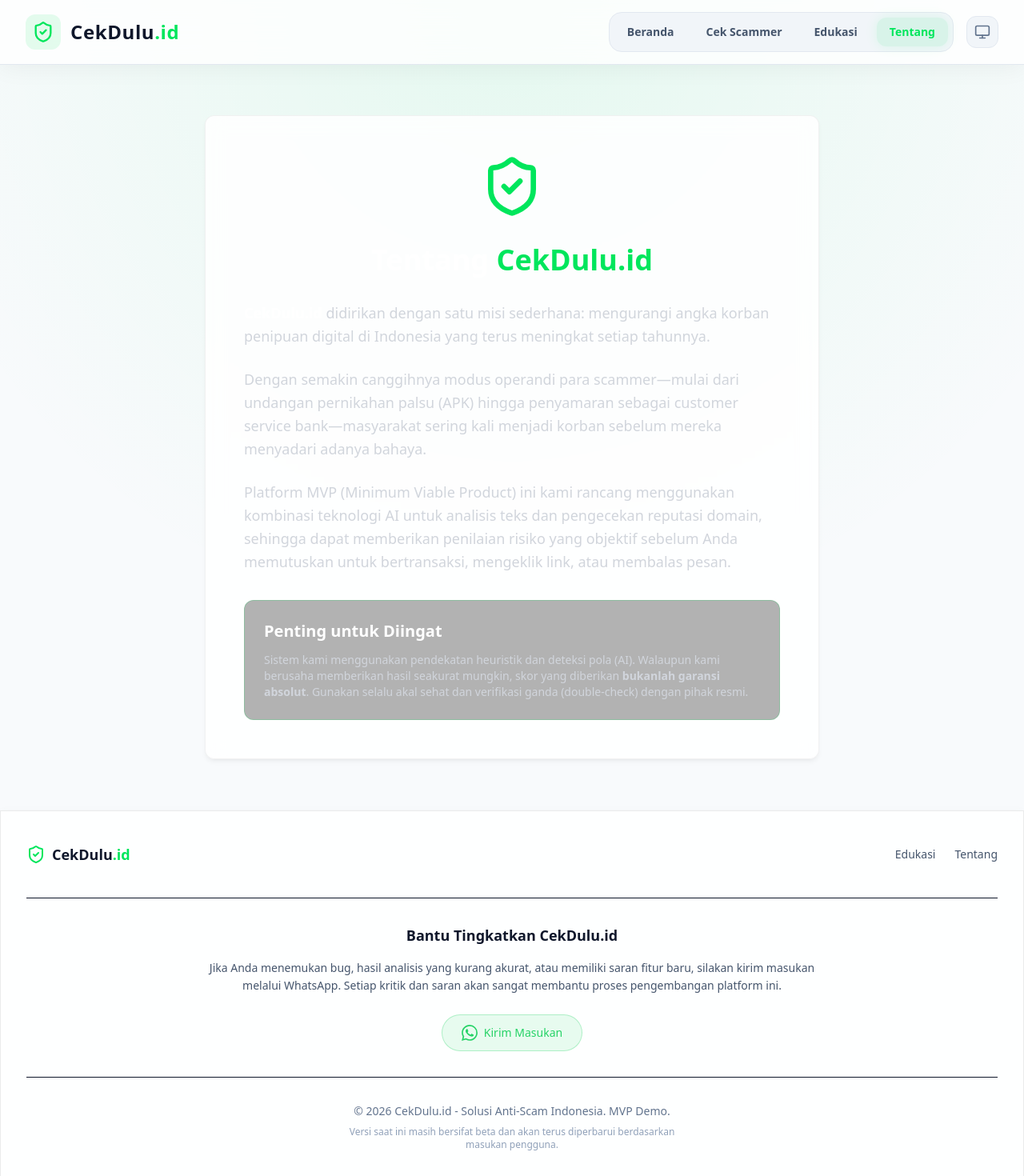
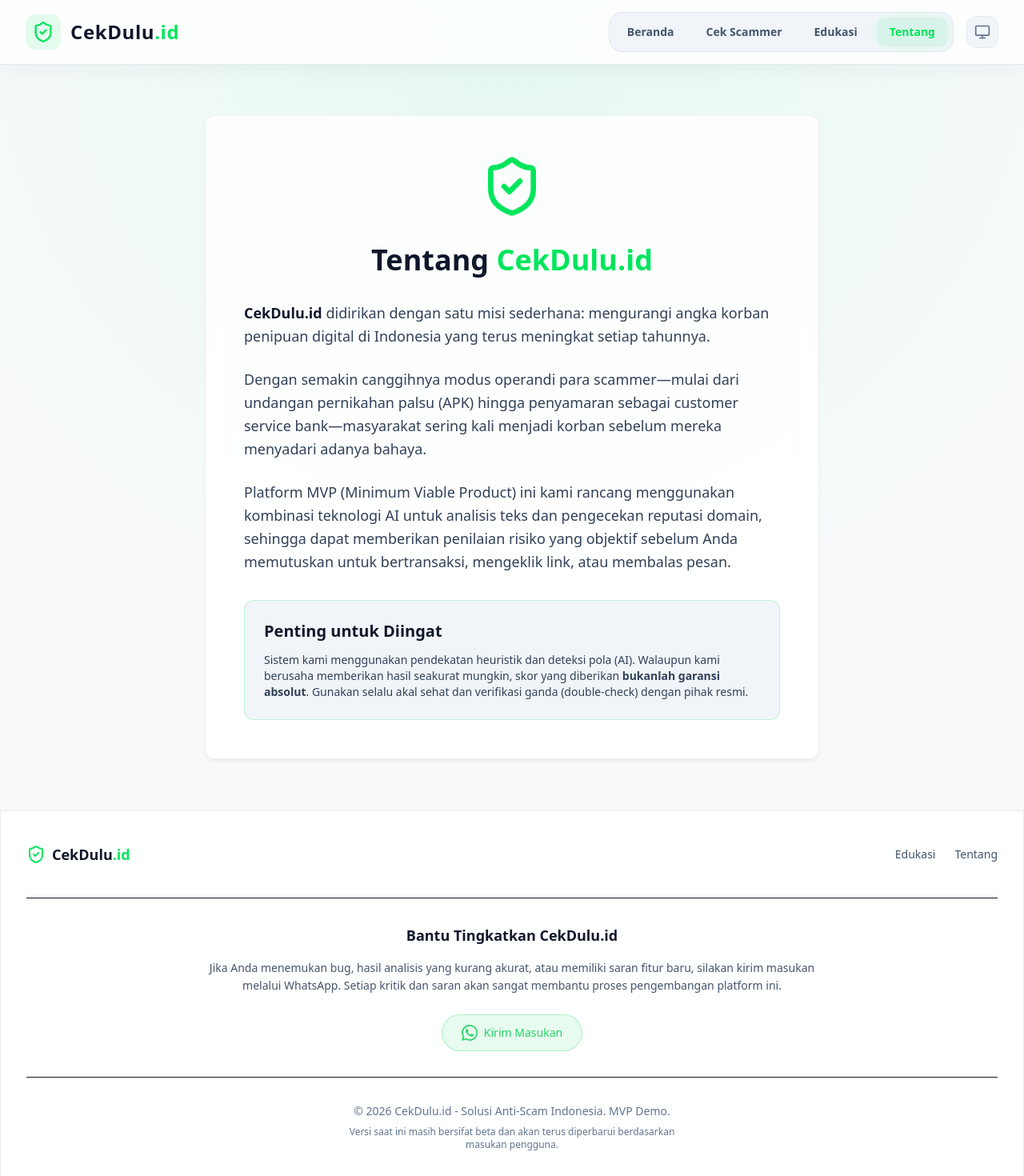
Before and after one commit to deks871/cekdulu-id, a Next.js app: page /tentang in a window 1280 px wide. Shown: the top 1470 px of the page at 80% size. Built offline with nearby package versions, Linux system fonts and the light colour scheme.

Commit message:
Fix light mode text consistency

```diff
--- a/src/app/page.tsx
+++ b/src/app/page.tsx
@@ -145,7 +145,7 @@ export default function Home() {
             <motion.div variants={itemVariants} className="flex flex-col sm:flex-row items-stretch sm:items-center gap-4">
               <Link
                 href="/dashboard"
-                className="px-8 py-4 rounded-xl bg-cyber-green text-white dark:text-cyber-dark font-bold text-lg hover:bg-[#00ff66] shadow-[0_0_20px_rgba(0,230,92,0.2)] hover:shadow-[0_0_35px_rgba(0,230,92,0.5)] transition-all duration-300 flex items-center justify-center gap-2 group"
+                className="px-8 py-4 rounded-xl bg-cyber-green text-cyber-dark font-bold text-lg hover:bg-[#00ff66] shadow-[0_0_20px_rgba(0,230,92,0.2)] hover:shadow-[0_0_35px_rgba(0,230,92,0.5)] transition-all duration-300 flex items-center justify-center gap-2 group"
               >
                 Mulai Analisis <ArrowRight className="w-5 h-5 group-hover:translate-x-1.5 transition-transform" />
               </Link>
@@ -391,7 +391,7 @@ export default function Home() {
         <p className="text-xl text-slate-600 dark:text-gray-400 mb-10 max-w-2xl mx-auto">Verifikasi sekarang sebelum Anda menjadi korban penipuan berikutnya.</p>
         <Link
           href="/dashboard"
-          className="inline-flex items-center gap-2 px-8 py-4 rounded-xl bg-cyber-green text-white dark:text-cyber-dark font-bold text-lg hover:bg-[#00ff66] shadow-[0_0_20px_rgba(0,230,92,0.2)] hover:shadow-[0_0_35px_rgba(0,230,92,0.5)] transition-all"
+          className="inline-flex items-center gap-2 px-8 py-4 rounded-xl bg-cyber-green text-cyber-dark font-bold text-lg hover:bg-[#00ff66] shadow-[0_0_20px_rgba(0,230,92,0.2)] hover:shadow-[0_0_35px_rgba(0,230,92,0.5)] transition-all"
         >
           Coba Gratis Sekarang <ArrowRight className="w-5 h-5" />
         </Link>
--- a/src/app/tentang/page.tsx
+++ b/src/app/tentang/page.tsx
@@ -8,11 +8,11 @@ export default function Tentang() {
           <ShieldCheck className="w-20 h-20 text-cyber-green" />
         </div>
 
-        <h1 className="text-4xl font-bold font-outfit text-white text-center mb-8">Tentang <span className="text-cyber-green">CekDulu.id</span></h1>
+        <h1 className="text-4xl font-bold font-outfit text-slate-900 dark:text-white text-center mb-8 transition-colors duration-300">Tentang <span className="text-cyber-green">CekDulu.id</span></h1>
 
-        <div className="space-y-6 text-gray-300 leading-relaxed text-lg">
+        <div className="space-y-6 text-slate-700 dark:text-gray-300 leading-relaxed text-lg transition-colors duration-300">
           <p>
-            <strong className="text-white">CekDulu.id</strong> didirikan dengan satu misi sederhana: mengurangi angka korban penipuan digital di Indonesia yang terus meningkat setiap tahunnya.
+            <strong className="text-slate-900 dark:text-white transition-colors duration-300">CekDulu.id</strong> didirikan dengan satu misi sederhana: mengurangi angka korban penipuan digital di Indonesia yang terus meningkat setiap tahunnya.
           </p>
           <p>
             Dengan semakin canggihnya modus operandi para scammer—mulai dari undangan pernikahan palsu (APK) hingga penyamaran sebagai customer service bank—masyarakat sering kali menjadi korban sebelum mereka menyadari adanya bahaya.
@@ -21,8 +21,8 @@ export default function Tentang() {
             Platform MVP (Minimum Viable Product) ini kami rancang menggunakan kombinasi teknologi AI untuk analisis teks dan pengecekan reputasi domain, sehingga dapat memberikan penilaian risiko yang objektif sebelum Anda memutuskan untuk bertransaksi, mengeklik link, atau membalas pesan.
           </p>
 
-          <div className="bg-black/30 border border-cyber-green/20 p-6 rounded-xl mt-8">
-            <h3 className="text-xl font-bold text-white mb-3">Penting untuk Diingat</h3>
+          <div className="bg-slate-100 dark:bg-black/30 border border-cyber-green/20 p-6 rounded-xl mt-8 transition-colors duration-300">
+            <h3 className="text-xl font-bold text-slate-900 dark:text-white mb-3 transition-colors duration-300">Penting untuk Diingat</h3>
             <p className="text-sm">
               Sistem kami menggunakan pendekatan heuristik dan deteksi pola (AI). Walaupun kami berusaha memberikan hasil seakurat mungkin, skor yang diberikan <strong>bukanlah garansi absolut</strong>. Gunakan selalu akal sehat dan verifikasi ganda (double-check) dengan pihak resmi.
             </p>
--- a/src/components/Footer.tsx
+++ b/src/components/Footer.tsx
@@ -57,7 +57,7 @@ export default function Footer() {
           <p className="text-slate-500 dark:text-gray-400 text-sm transition-colors duration-300">
             &copy; {new Date().getFullYear()} CekDulu.id - Solusi Anti-Scam Indonesia. MVP Demo.
           </p>
-          <p className="text-slate-400 dark:text-gray-500/50 text-xs mt-2 max-w-md transition-colors duration-300">
+          <p className="text-slate-500 dark:text-gray-500/50 text-xs mt-2 max-w-md transition-colors duration-300">
             Versi saat ini masih bersifat beta dan akan terus diperbarui berdasarkan masukan pengguna.
           </p>
         </div>
--- a/src/components/dashboard/ChatAnalyzer.tsx
+++ b/src/components/dashboard/ChatAnalyzer.tsx
@@ -61,7 +61,7 @@ export default function ChatAnalyzer() {
               value={text}
               onChange={(e) => setText(e.target.value)}
               rows={6}
-              className="block w-full p-4 border border-slate-200 dark:border-glass-border rounded-xl bg-white dark:bg-black/30 text-slate-900 dark:text-white placeholder-slate-400 dark:placeholder-gray-500 focus:outline-none focus:ring-2 focus:ring-cyber-green focus:border-transparent transition-all duration-300 resize-none"
+              className="block w-full p-4 border border-slate-200 dark:border-glass-border rounded-xl bg-white dark:bg-black/30 text-slate-900 dark:text-white placeholder-slate-500 dark:placeholder-gray-500 focus:outline-none focus:ring-2 focus:ring-cyber-green focus:border-transparent transition-all duration-300 resize-none"
               placeholder="Paste teks pesan di sini... (Contoh: Selamat nomor Anda memenangkan undian Rp 100 juta. Klik link berikut untuk klaim hadiah!)"
             />
           </div>
--- a/src/components/dashboard/OcrAnalyzer.tsx
+++ b/src/components/dashboard/OcrAnalyzer.tsx
@@ -147,7 +147,7 @@ export default function OcrAnalyzer() {
             onClick={() => fileInputRef.current?.click()}
             className="border-2 border-dashed border-slate-300 dark:border-glass-border hover:border-cyber-green/50 rounded-xl p-12 text-center cursor-pointer transition-colors bg-slate-50 dark:bg-black/20 group duration-300"
           >
-            <Upload className="w-12 h-12 text-slate-400 dark:text-gray-500 group-hover:text-cyber-green mx-auto mb-4 transition-colors" />
+            <Upload className="w-12 h-12 text-slate-500 dark:text-gray-500 group-hover:text-cyber-green mx-auto mb-4 transition-colors" />
             <p className="text-slate-900 dark:text-white font-medium mb-1 transition-colors duration-300">Klik untuk mengunggah screenshot</p>
             <p className="text-sm text-slate-500 dark:text-gray-500 transition-colors duration-300">Pilih 1 hingga 5 gambar (Maks 5MB/gambar)</p>
           </div>
@@ -175,7 +175,7 @@ export default function OcrAnalyzer() {
                   onClick={() => fileInputRef.current?.click()}
                   className="rounded-lg border-2 border-dashed border-slate-300 dark:border-slate-700 hover:border-cyber-green/50 flex flex-col items-center justify-center cursor-pointer transition-colors aspect-[3/4] bg-slate-50 dark:bg-slate-800/30 group"
                 >
-                  <Upload className="w-6 h-6 text-slate-400 dark:text-slate-500 group-hover:text-cyber-green mb-2" />
+                  <Upload className="w-6 h-6 text-slate-500 dark:text-slate-500 group-hover:text-cyber-green mb-2" />
                   <span className="text-xs text-slate-500 dark:text-slate-400 group-hover:text-slate-700 dark:group-hover:text-slate-300">Tambah</span>
                 </div>
               )}
@@ -221,7 +221,7 @@ export default function OcrAnalyzer() {
           <div className="flex items-center gap-2 text-sm text-slate-500 dark:text-slate-400 px-2 transition-colors duration-300">
             <div className="w-1.5 h-1.5 rounded-full bg-cyber-green"></div>
             <span>{result.imageCount} screenshot dianalisis</span>
-            <span className="text-slate-400 dark:text-slate-600">•</span>
+            <span className="text-slate-500 dark:text-slate-600">•</span>
             <span>{result.details?.length || 0} indikator penipuan terdeteksi</span>
           </div>
 
--- a/src/components/dashboard/ScoreResult.tsx
+++ b/src/components/dashboard/ScoreResult.tsx
@@ -69,7 +69,7 @@ export default function ScoreResult({ score, category, analysis, details, urlDet
         <div className="flex items-baseline gap-1 text-right">
           <span className="text-slate-500 dark:text-slate-400 text-sm uppercase tracking-wider font-semibold mr-2 transition-colors duration-300">Risk Score</span>
           <span className={`text-4xl font-outfit font-bold ${textColor} transition-colors duration-300`}>{score}</span>
-          <span className="text-slate-400 dark:text-slate-500 font-bold transition-colors duration-300">/100</span>
+          <span className="text-slate-500 dark:text-slate-400 font-bold transition-colors duration-300">/100</span>
         </div>
       </div>
 
--- a/src/components/dashboard/UrlChecker.tsx
+++ b/src/components/dashboard/UrlChecker.tsx
@@ -57,7 +57,7 @@ export default function UrlChecker() {
           <div>
             <div className="relative">
               <div className="absolute inset-y-0 left-0 pl-3 flex items-center pointer-events-none">
-                <Link className="h-5 w-5 text-slate-400 dark:text-gray-500 transition-colors duration-300" />
+                <Link className="h-5 w-5 text-slate-500 dark:text-gray-500 transition-colors duration-300" />
               </div>
               <input
                 type="text"
```
Also changed, not shown: src/app/dashboard/page.tsx (+4 -4 lines), src/app/edukasi/page.tsx (+5 -5 lines).
